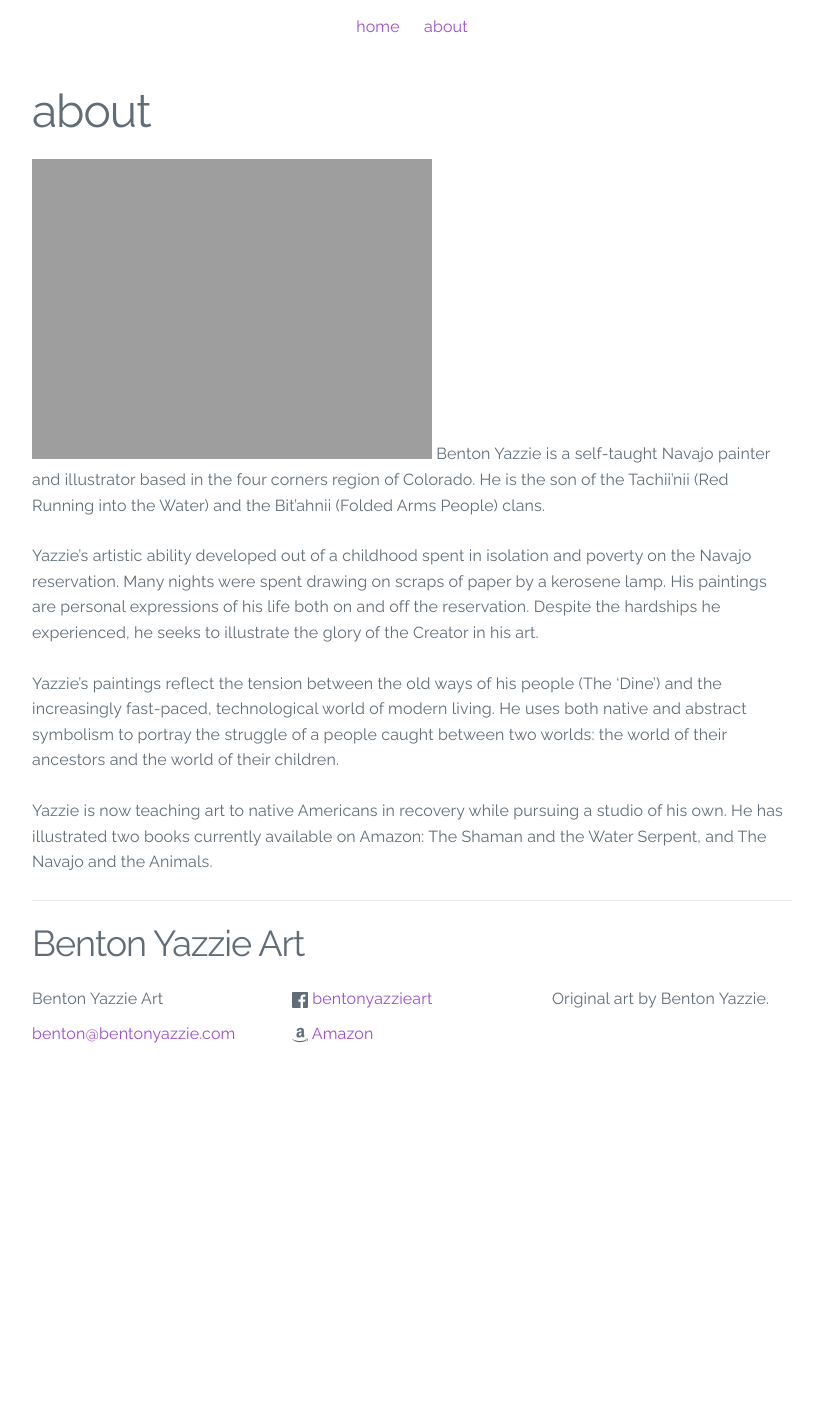
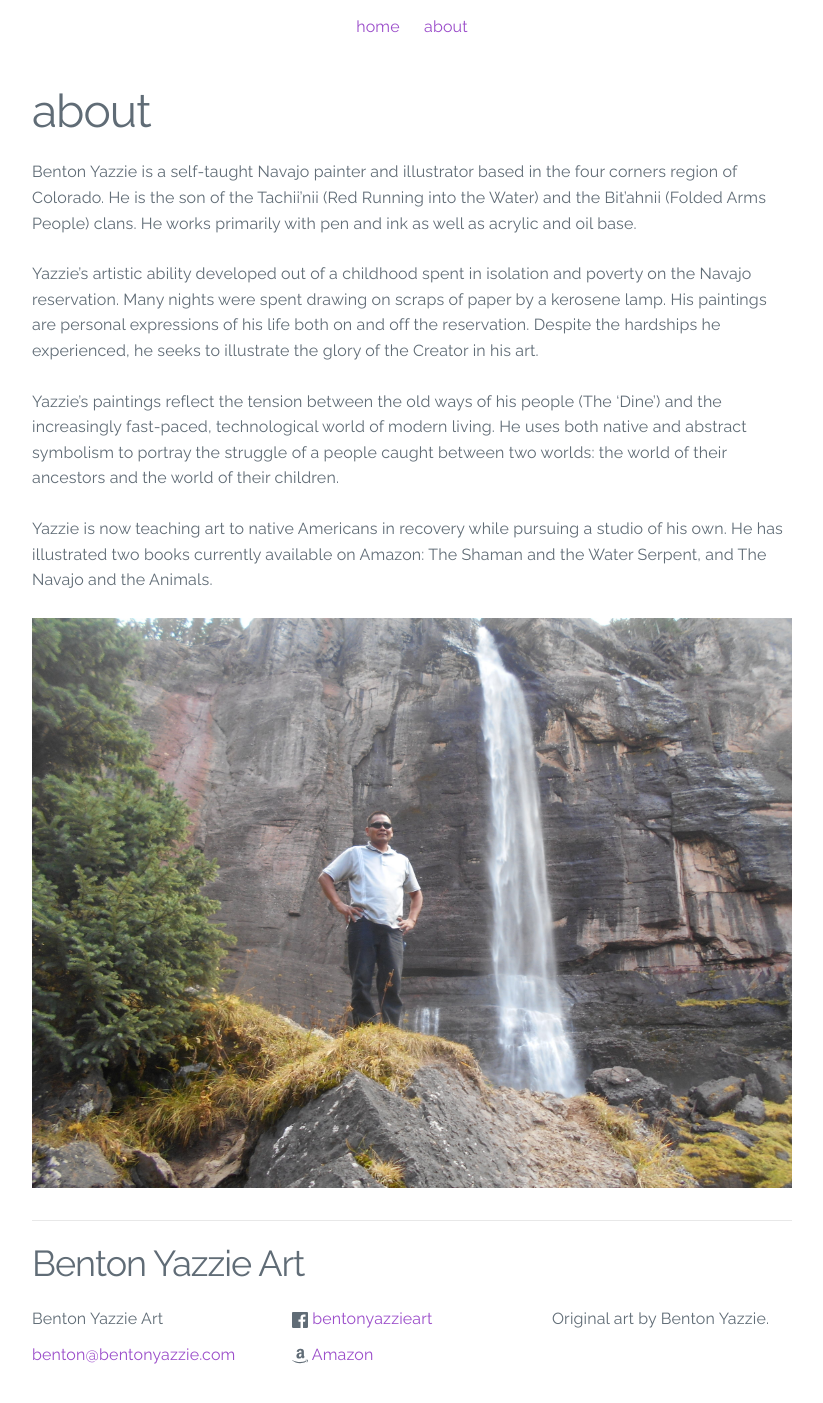
Before and after one commit to bentonyazzie/bentonyazzie.github.io, a Jekyll site: the page built from about.md, in a window 1280 px wide, cut to the strip 162-1594 px from the top of the page. Shown: the top 1403 px of the strip, without its empty margins (228-1051 px from the left). Built offline with Jekyll 4.4.1, drawn with Linux system fonts in a browser that asks for light colours; before the commit the page ends 1274 px from its top, so only the background shows below that.

Commit message:
Updated About

```diff
--- a/about.md
+++ b/about.md
@@ -4,10 +4,12 @@ permalink: "/about/"
 layout: page
 ---
 
-![DSCN1072.JPG](/uploads/DSCN1072.JPG =250x250) Benton Yazzie is a self-taught Navajo painter and illustrator based in the four corners region of Colorado. He is the son of the Tachii’nii (Red Running into the Water) and the Bit’ahnii (Folded Arms People) clans.
+Benton Yazzie is a self-taught Navajo painter and illustrator based in the four corners region of Colorado. He is the son of the Tachii’nii (Red Running into the Water) and the Bit’ahnii (Folded Arms People) clans. He works primarily with pen and ink as well as acrylic and oil base.
 
 Yazzie's artistic ability developed out of a childhood spent in isolation and poverty on the Navajo reservation. Many nights were spent drawing on scraps of paper by a kerosene lamp. His paintings are personal expressions of his life both on and off the reservation. Despite the hardships he experienced, he seeks to illustrate the glory of the Creator in his art.
 
 Yazzie's paintings reflect the tension between the old ways of his people (The 'Dine') and the increasingly fast-paced, technological world of modern living. He uses both native and abstract symbolism to portray the struggle of a people caught between two worlds: the world of their ancestors and the world of their children.
 
 Yazzie is now teaching art to native Americans in recovery while pursuing a studio of his own. He has illustrated two books currently available on Amazon: The Shaman and the Water Serpent, and The Navajo and the Animals.
+
+![DSCN1072.JPG](/uploads/DSCN1072.JPG)
```
